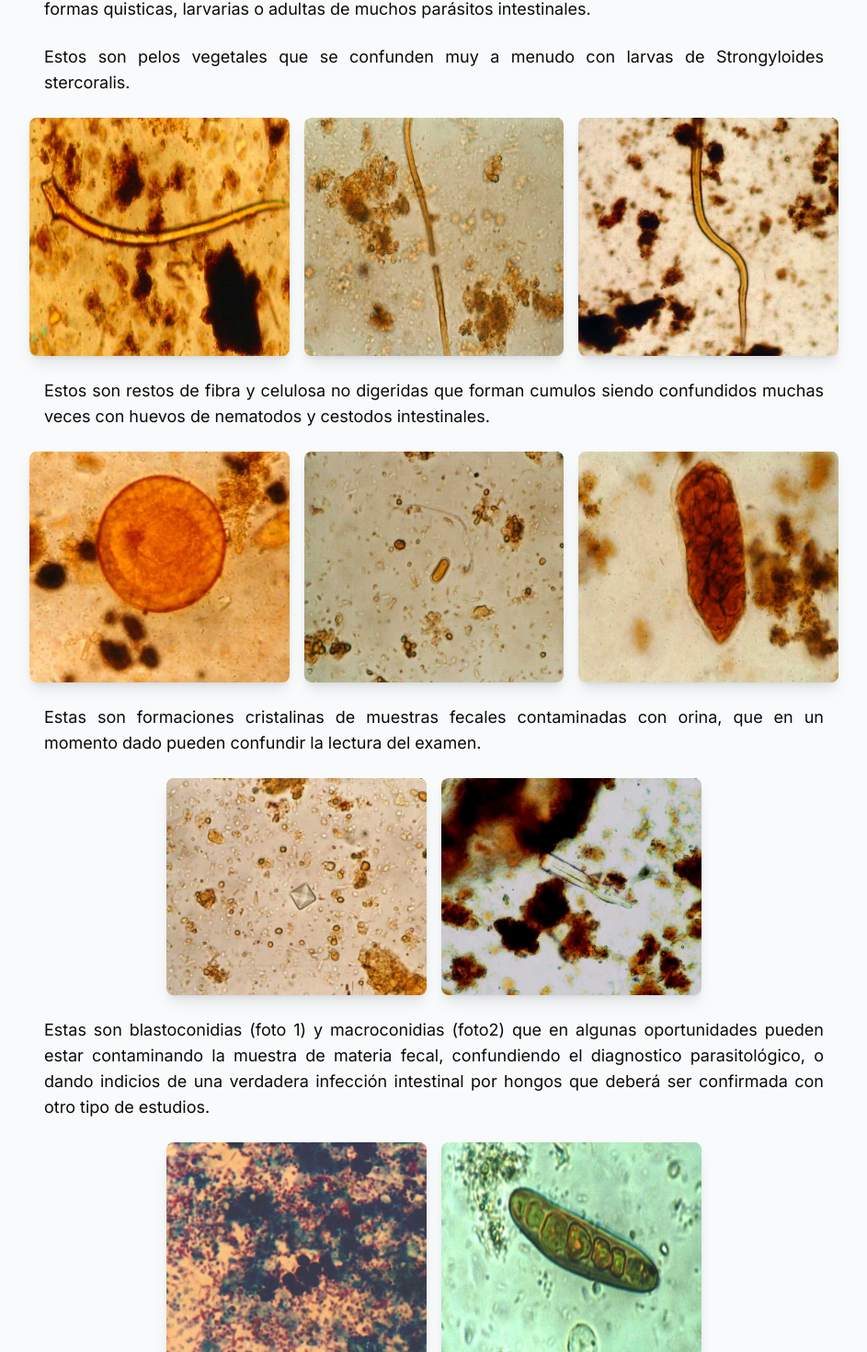
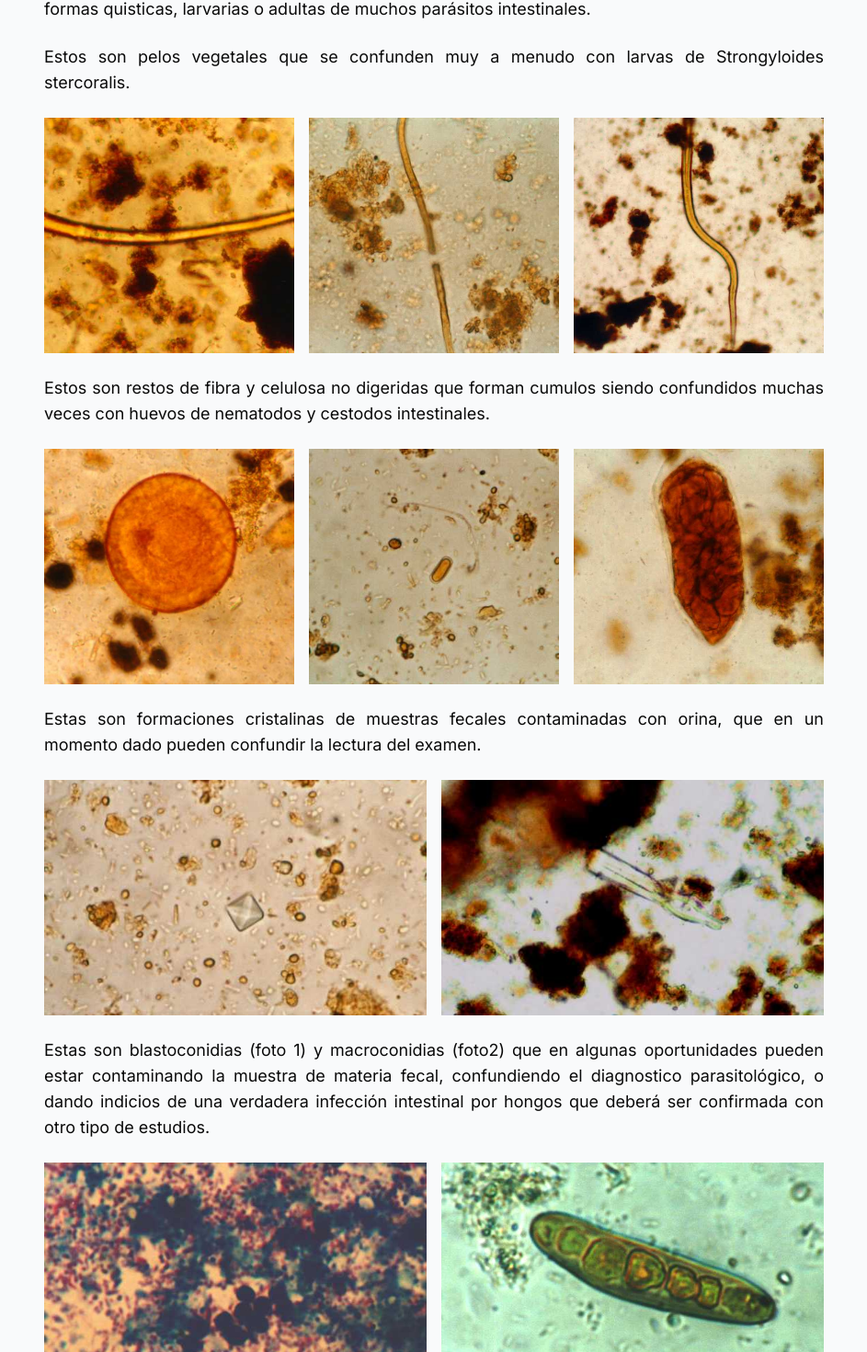
Before and after one commit to dromu/atlas-parasitos, a Next.js app: page /artefactos in a window 1280 px wide. Shown: the part 316-1786 px from the top of the page at 92% size, without its empty margins (168-1111 px from the left). Built offline with nearby package versions, Linux system fonts and the light colour scheme.

Commit message:
Agregado zoom a imagenes en secciones nuevas

```diff
--- a/app/artefactos/page.tsx
+++ b/app/artefactos/page.tsx
@@ -1,4 +1,5 @@
 import Link from 'next/link'
+import { ImageModal } from '../../components/ImageModal'
 
 export default function ArtefactosPage() {
   return (
@@ -21,22 +22,22 @@ export default function ArtefactosPage() {
       </p>
 
       <div className="flex justify-center space-x-4 my-6">
-      <img
-        src="/images/artefactos/pelo vegetal.jpg"
+      <ImageModal
+          imageUrl="/images/artefactos/pelo vegetal.jpg"
           alt="pelo vegetal"
-        className="w-1/3 rounded-lg shadow-lg"
+          description="Imagen microscópica de un pelo vegetal."
         />
-      <img
-        src="/images/artefactos/pelo vegetal 02.jpg"
+        <ImageModal
+          imageUrl="/images/artefactos/pelo vegetal 02.jpg"
           alt="pelo vegetal"
-        className="w-1/3 rounded-lg shadow-lg"
+          description="Imagen microscópica de un pelo vegetal."
+        />
+        <ImageModal
+          imageUrl="/images/artefactos/pelo vegetal 03.jpg"
+          alt="pelo vegetal"
+          description="Imagen microscópica de un pelo vegetal."
           />
 
-    <img
-        src="/images/artefactos/pelo vegetal 03.jpg"
-        alt="pelo vegetal"
-        className="w-1/3 rounded-lg shadow-lg"
-      />
     </div>
 
 
@@ -45,22 +46,22 @@ export default function ArtefactosPage() {
       </p>
 
       <div className="flex justify-center space-x-4 my-6">
-      <img
-        src="/images/artefactos/artefacto.jpg"
-        alt="artefacto.jpg"
-        className="w-1/3 rounded-lg shadow-lg"
+      <ImageModal
+        imageUrl="/images/artefactos/artefacto.jpg"
+        alt="artefacto"
+        description="Imagen microscópica de un artefacto."
       />
-      <img
-        src="/images/artefactos/artefacto 02.jpg"
+      <ImageModal
+        imageUrl="/images/artefactos/artefacto 02.jpg"
         alt="artefacto"
-        className="w-1/3 rounded-lg shadow-lg"
+        description="Imagen microscópica de un artefacto."
+      />
+      <ImageModal
+        imageUrl="/images/artefactos/artefacto 03.jpg"
+        alt="artefacto"
+        description="Imagen microscópica de un artefacto."
       />
 
-    <img
-        src="/images/artefactos/artefacto 03.jpg"
-        alt="artefacto "
-        className="w-1/3 rounded-lg shadow-lg"
-      />
     </div>
 
     <p className="text-lg text-justify mb-4">
@@ -68,16 +69,17 @@ export default function ArtefactosPage() {
       </p>
 
       <div className="flex justify-center space-x-4 my-6">
-      <img
-        src="/images/artefactos/cristal.jpg"
-        alt="artefacto.jpg"
-        className="w-1/3 rounded-lg shadow-lg"
+      <ImageModal
+        imageUrl="/images/artefactos/cristal.jpg"
+        alt="cristal"
+        description="Imagen microscópica de un cristal."
       />
-      <img
-        src="/images/artefactos/artefacto coca-cola.jpg"
-        alt="artefacto"
-        className="w-1/3 rounded-lg shadow-lg"
+      <ImageModal
+        imageUrl="/images/artefactos/artefacto coca-cola.jpg"
+        alt="artefacto coca-cola"
+        description="Imagen microscópica de un artefacto relacionado con Coca-Cola."
       />
+
 
     </div>
 
@@ -90,15 +92,15 @@ export default function ArtefactosPage() {
       </p>
 
       <div className="flex justify-center space-x-4 my-6">
-      <img
-        src="/images/artefactos/blastoconidias.jpg"
-        alt="blastoconidias."
-        className="w-1/3 rounded-lg shadow-lg"
+      <ImageModal
+      imageUrl="/images/artefactos/blastoconidias.jpg"
+      alt="blastoconidias"
+      description="Imagen microscópica de blastoconidias."
     />
-      <img
-        src="/images/artefactos/macroconidia.jpg"
-        alt="macroconidia."
-        className="w-1/3 rounded-lg shadow-lg"
+    <ImageModal
+      imageUrl="/images/artefactos/macroconidia.jpg"
+      alt="macroconidia"
+      description="Imagen microscópica de macroconidias."
     />
 
     </div>
--- a/app/leucocitos-materia-fecal/page.tsx
+++ b/app/leucocitos-materia-fecal/page.tsx
@@ -1,4 +1,5 @@
 import Link from 'next/link'
+import { ImageModal } from '../../components/ImageModal'
 
 export default function LeucocitosMateriafecalPage() {
   return (
@@ -17,46 +18,56 @@ export default function LeucocitosMateriafecalPage() {
       <h2 className="text-xl font-semibold mb-2"> Eósinofilos</h2>
 
       <div className="flex justify-center space-x-4 my-6">
-      <img
-        src="/images/leucocitos/eosinofilo 02.jpg"
-        alt="eosinofilo 02.jpg"
-        className="w-1/3 rounded-lg shadow-lg"
+
+      <ImageModal
+      imageUrl="/images/leucocitos/eosinofilo 02.jpg"
+      alt="eosinofilo 02.jpg"
+      description=""
       />
-      <img
-        src="/images/leucocitos/eosinofilo.jpg"
-        alt="eosinofilo"
-        className="w-1/3 rounded-lg shadow-lg"
+
+      <ImageModal
+      imageUrl="/images/leucocitos/eosinofilo.jpg"
+      alt="eosinofilo"
+      description=""
       />
+
     </div>
 
     <h2 className="text-xl font-semibold mb-2">  Neutrófilos</h2>
 
       <div className="flex justify-center space-x-4 my-6">
-      <img
-        src="/images/leucocitos/neutrofilo.jpg"
-        alt="eosinofilo 02.jpg"
-        className="w-1/3 rounded-lg shadow-lg"
+
+      <ImageModal
+      imageUrl="/images/leucocitos/neutrofilo.jpg"
+      alt="neutrofilo"
+      description=""
       />
-      <img
-        src="/images/leucocitos/neutrofilo 02.jpg"
-        alt="neutrofilo 02"
-        className="w-1/3 rounded-lg shadow-lg"
+
+      <ImageModal
+      imageUrl="/images/leucocitos/neutrofilo 02.jpg"
+      alt="eosinofilo"
+      description=""
       />
+
+
     </div>
 
     <h2 className="text-xl font-semibold mb-2">  Linfocitos</h2>
 
       <div className="flex justify-center space-x-4 my-6">
-      <img
-        src="/images/leucocitos/linfocito.jpg"
-        alt="linfocito.jpg"
-        className="w-1/3 rounded-lg shadow-lg"
+
+      <ImageModal
+      imageUrl="/images/leucocitos/linfocito.jpg"
+      alt="linfocito"
+      description=""
       />
-      <img
-        src="/images/leucocitos/linfocito 02.jpg"
-        alt="linfocito 02.jpg"
-        className="w-1/3 rounded-lg shadow-lg"
+
+      <ImageModal
+      imageUrl="/images/leucocitos/linfocito 02.jpg"
+      alt="linfocito"
+      description=""
       />
+
     </div>
 
 
```
Lines whose indentation alone changed are shown as unchanged.
